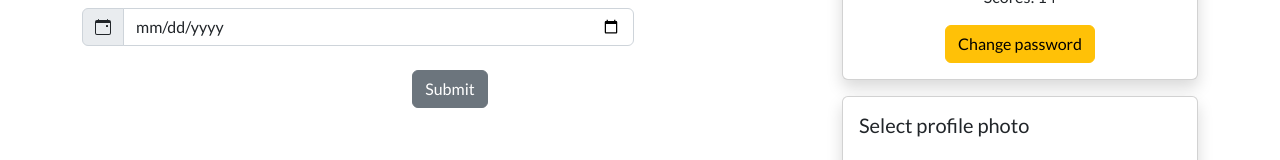
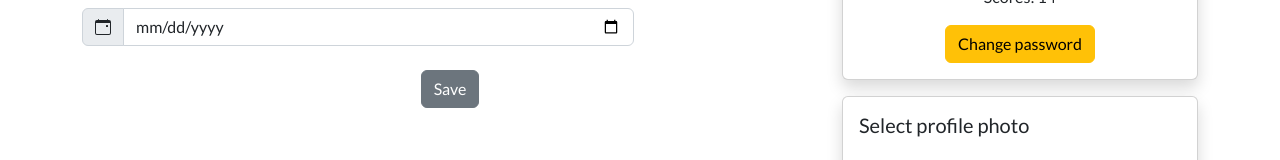
Before and after one commit to katiakovalchuk/event-app, a React (Create React App) app: page /profile in a window 1280 px wide. Shown: the part 504-664 px from the top of the page. Built offline with nearby package versions, Linux system fonts and the light colour scheme; no server answers; the database is empty; sample sign-in values are in the browser's storage.

Commit message:
Change Submit to Save

```diff
--- a/src/pages/ProfilePage.jsx
+++ b/src/pages/ProfilePage.jsx
@@ -132,7 +132,7 @@ const ProfilePage = () => {
 
               <div className="mb-4 text-center">
                 <button disabled={per !== null && per < 100} type="submit" className="btn btn-secondary">
-                  Submit
+                  Save
                 </button>
               </div>
             </form>
```
